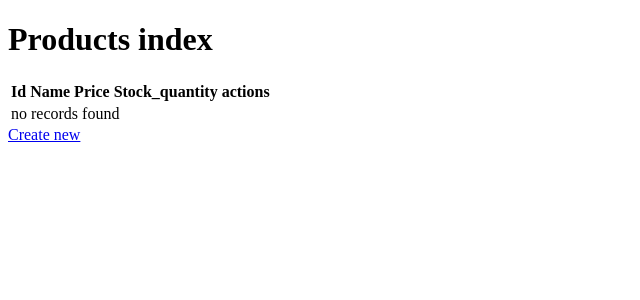
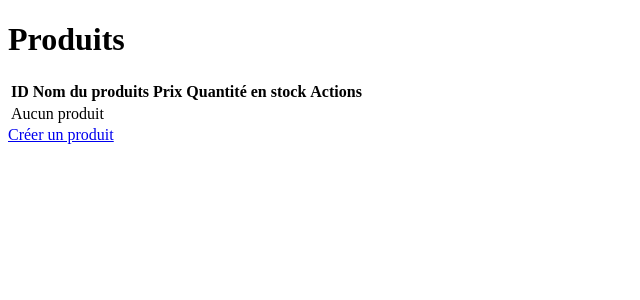
Before and after one commit to rahdyyAlb/dsf_IOT, a Symfony app: template templates/products/index.html.twig in a window 1280 px wide. Shown: the top 300 px of the page, without its empty margins (0-640 px from the left). Run offline with Twig, Linux system fonts and the light colour scheme; the template is opened without the code that fills it, so the values that code supplies are empty; some libraries are stand-ins or nearby versions.

Commit message:
front categories/products

```diff
--- a/templates/categories/edit.html.twig
+++ b/templates/categories/edit.html.twig
@@ -1,6 +1,6 @@
 {% extends 'base.html.twig' %}
 
-{% block title %}Edition Categories{% endblock %}
+{% block title %}Edition de la categories{% endblock %}
 
 {% block body %}
 <div class="text-center d-flex align-items-center justify-content-center align-middle height-100">
--- a/templates/categories/index.html.twig
+++ b/templates/categories/index.html.twig
@@ -1,6 +1,6 @@
 {% extends 'base.html.twig' %}
 
-{% block title %}Categories index{% endblock %}
+{% block title %}Catégories{% endblock %}
 
 {% block body %}
 <div class="text-center d-flex align-items-center justify-content-center align-middle height-100">
@@ -14,8 +14,8 @@
                 <thead class="thead-light">
                     <tr>
                         <th scope="col">ID</th>
-                        <th scope="col">Nom du produit</th>
-                        <th scope="col">Action</th>
+                        <th scope="col">Nom de la catégorie</th>
+                        <th scope="col">Actions</th>
                     </tr>
                 </thead>
                 <tbody>
--- a/templates/categories/new.html.twig
+++ b/templates/categories/new.html.twig
@@ -8,7 +8,8 @@
     <div class="text-center align-items-center justify-content-center">
 
         <div class ="card card-body text-center align-items-center justify-content-center width-80">
-            <h1 class="m-2 pb-3 text-center ">Créer une nouvelle catégorie</h1>
+            <h1 class="m-2 pb-3 text-center">Créer une nouvelle catégorie</h1>
+
             {{ include('categories/_form.html.twig') }}
 
             <a class="btn btn-secondary btn-small mb-1 mt-3" href="{{ path('app_categories_index') }}">Retour</a>
--- a/templates/categories/show.html.twig
+++ b/templates/categories/show.html.twig
@@ -17,7 +17,7 @@
                         <td>{{ category.id }}</td>
                     </tr>
                     <tr>
-                        <th>Nom du produit</th>
+                        <th>Nom de la catégorie</th>
                         <td>{{ category.name }}</td>
                     </tr>
                 </tbody>
--- a/templates/products/_delete_form.html.twig
+++ b/templates/products/_delete_form.html.twig
@@ -1,4 +1,4 @@
 <form method="post" action="{{ path('app_products_delete', {'id': product.id}) }}" onsubmit="return confirm('Are you sure you want to delete this item?');">
     <input type="hidden" name="_token" value="{{ csrf_token('delete' ~ product.id) }}">
-    <button class="btn">Delete</button>
+    <button class="btn btn-danger btn-small mt-2">Supprimer</button>
 </form>
--- a/templates/products/_form.html.twig
+++ b/templates/products/_form.html.twig
@@ -1,4 +1,4 @@
-{{ form_start(form) }}
-    {{ form_widget(form) }}
-    <button class="btn">{{ button_label|default('Save') }}</button>
+{{ form_start(form, {'attr': {'class': ''}}) }}
+    {{ form_widget(form, {'attr': {'class': ''}}) }}
+    <button class="btn btn-success mt-2">{{ button_label|default('Sauvegarder') }}</button>
 {{ form_end(form) }}
--- a/templates/products/index.html.twig
+++ b/templates/products/index.html.twig
@@ -1,39 +1,48 @@
 {% extends 'base.html.twig' %}
 
-{% block title %}Products index{% endblock %}
+{% block title %}Produits{% endblock %}
 
 {% block body %}
-    <h1>Products index</h1>
 
-    <table class="table">
-        <thead>
+<div class="text-center d-flex align-items-center justify-content-center align-middle height-100">
+
+    <div class="text-center align-items-center justify-content-center">
+
+        <div class ="card card-body text-center align-items-center justify-content-center width-80">
+            <h1 class="m-2 pb-3 text-center">Produits</h1>
+
+            <table class="table table-hover">
+                <thead class="thead-light">
                     <tr>
-                <th>Id</th>
-                <th>Name</th>
-                <th>Price</th>
-                <th>Stock_quantity</th>
-                <th>actions</th>
+                        <th scope="col">ID</th>
+                        <th scope="col">Nom du produits</th>
+                        <th scope="col">Prix</th>
+                        <th scope="col">Quantité en stock</th>
+                        <th scope="col">Actions</th>
                     </tr>
                 </thead>
                 <tbody>
                 {% for product in products %}
                     <tr>
-                <td>{{ product.id }}</td>
+                        <td scope="row">{{ product.id }}</td>
                         <td>{{ product.name }}</td>
                         <td>{{ product.price }}</td>
                         <td>{{ product.stockQuantity }}</td>
                         <td>
-                    <a href="{{ path('app_products_show', {'id': product.id}) }}">show</a>
-                    <a href="{{ path('app_products_edit', {'id': product.id}) }}">edit</a>
+                            <a class="btn btn-info" href="{{ path('app_products_show', {'id': product.id}) }}">Info</a>
+                            <a class="btn btn-warning" href="{{ path('app_products_edit', {'id': product.id}) }}">Editer</a>
                         </td>
                     </tr>
                 {% else %}
                     <tr>
-                <td colspan="5">no records found</td>
+                        <td colspan="5">Aucun produit</td>
                     </tr>
                 {% endfor %}
                 </tbody>
             </table>
 
-    <a href="{{ path('app_products_new') }}">Create new</a>
+            <a href="{{ path('app_products_new') }}" class="m-2 btn btn-success">Créer un produit</a>
+        </div>
+    </div>
+</div>
 {% endblock %}
--- a/templates/registration/register.html.twig
+++ b/templates/registration/register.html.twig
@@ -51,6 +51,7 @@
                 'attr': {'class': 'form-control'}
             }) }}
             </div>
+
             <div class="mb-3 d-flex">{{ form_row(registrationForm.agreeTerms, {
                 'label': " ",
                 'label_attr': {'class': 'w-75 mx-auto mt-3 d-flex sr-only text-center align-items-center justify-content-center'},
```
Also changed, not shown: assets/styles/app.css (+60 -0 lines), templates/products/edit.html.twig (+13 -5 lines), templates/products/new.html.twig (+12 -4 lines), templates/products/show.html.twig (+20 -10 lines), templates/security/login.html.twig (+7 -4 lines). Lines whose indentation alone changed are shown as unchanged.
